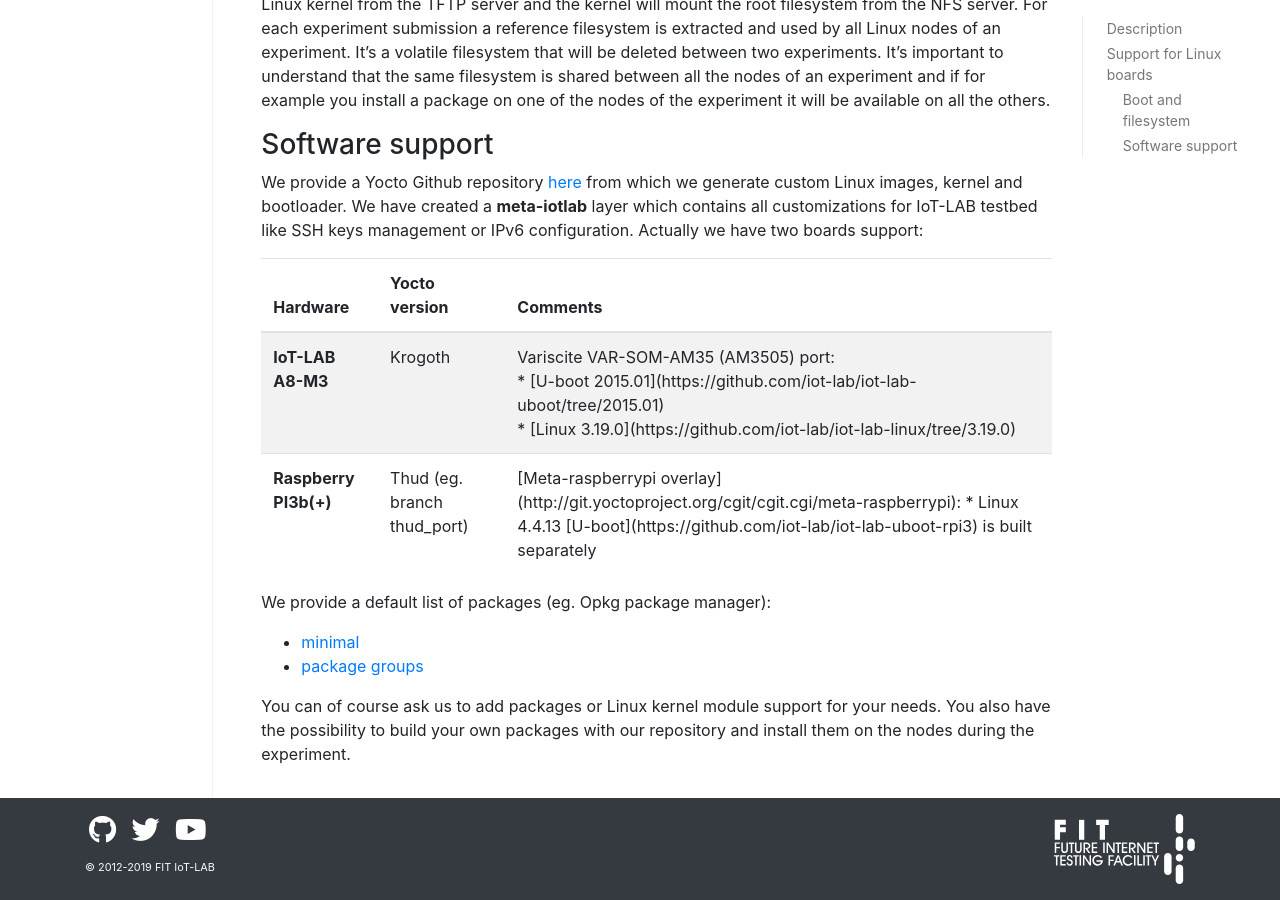
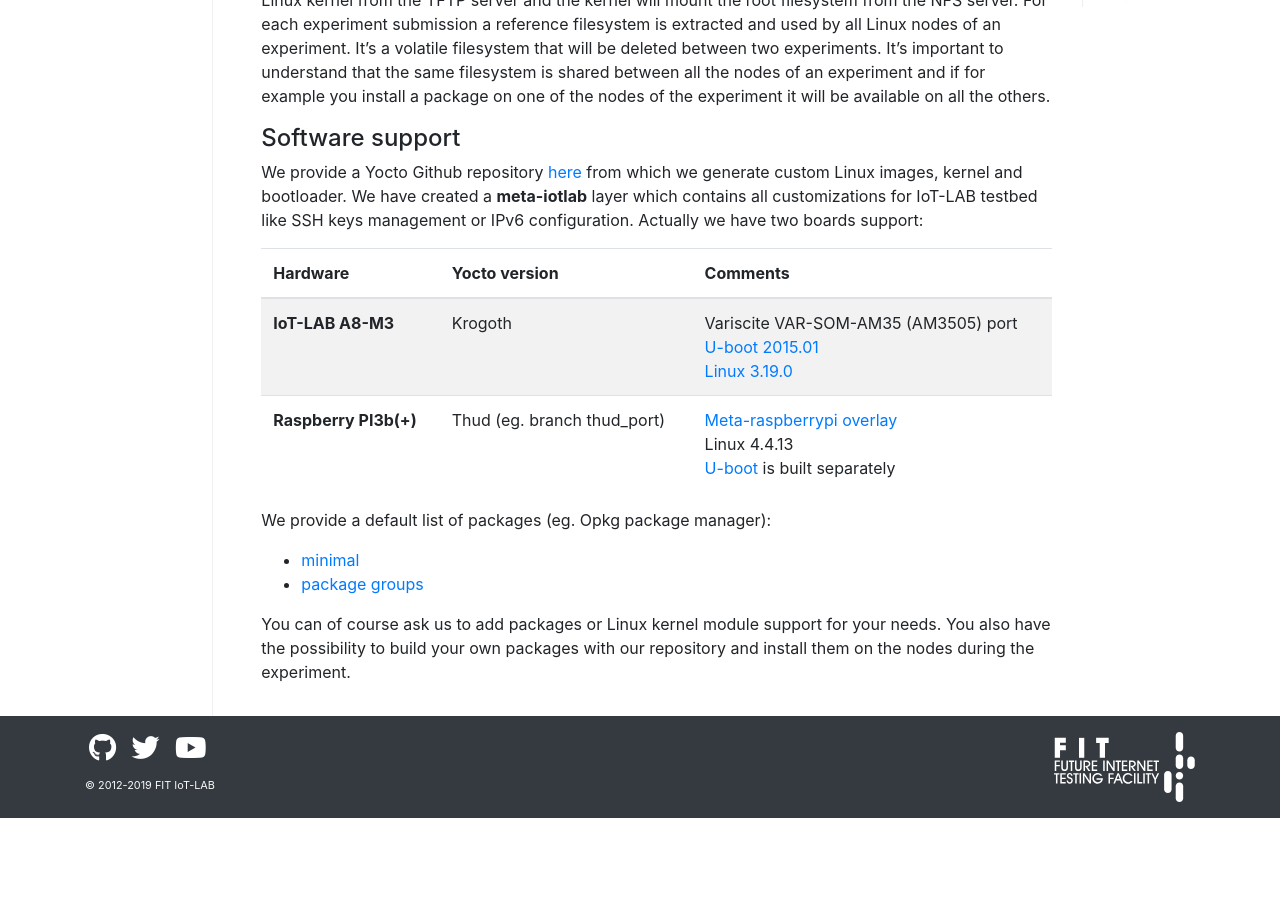
Before and after one commit to iot-lab/iot-lab.github.io, a Jekyll site: the page built from docs/os/yocto.md, in a window 1280 px wide and 900 px high, scrolled down 544 px. Built offline with Jekyll 4.4.1, drawn with Linux system fonts in a browser that asks for light colours; after the commit the page ends 1362 px from its top, so only the background shows below that.

Commit message:
docs/os: fix Yocto documentation

```diff
--- a/docs/os/yocto.md
+++ b/docs/os/yocto.md
@@ -10,12 +10,12 @@
 
 ## Support for Linux boards
 
-### Boot and filesystem
+#### Boot and filesystem
 
 The setup for Linux nodes is to used both TFTP and NFS server and U-Boot bootloader write on the NAND flash memory (eg. A8 hardware) or SD card (eg. RPI3 hardware). The bootloader will fetch the Linux kernel from the TFTP server and the kernel will mount the root filesystem from the NFS server. For each experiment submission a reference filesystem is extracted and used by all Linux nodes of an experiment. It's a volatile filesystem that will be deleted between two experiments. It's important to understand that the same filesystem is shared between all the nodes of an experiment and if for example you install a package on one of the nodes of the experiment it will be available on all the others.
 
 
-### Software support
+#### Software support
 
 We provide a Yocto Github repository [here](https://github.com/iot-lab/iot-lab-yocto) from which we generate custom Linux images, kernel and bootloader. We have created a **meta-iotlab** layer which contains all customizations for IoT-LAB testbed like SSH keys management or IPv6 configuration. Actually we have two boards support:
 
@@ -32,17 +32,17 @@
         <tr>
             <th>IoT-LAB A8-M3</th>
             <td>Krogoth</td>
-            <td>Variscite VAR-SOM-AM35 (AM3505) port: <br>
-                * [U-boot 2015.01](https://github.com/iot-lab/iot-lab-uboot/tree/2015.01)<br>
-                * [Linux 3.19.0](https://github.com/iot-lab/iot-lab-linux/tree/3.19.0)
+            <td>Variscite VAR-SOM-AM35 (AM3505) port<br>
+                <a href="https://github.com/iot-lab/iot-lab-uboot/tree/2015.01">U-boot 2015.01</a><br>
+                <a href="https://github.com/iot-lab/iot-lab-linux/tree/3.19.0">Linux 3.19.0</a>
             </td>
         </tr>
         <tr>
             <th>Raspberry PI3b(+)</th>
             <td>Thud (eg. branch thud_port)</td>
-            <td>[Meta-raspberrypi overlay](http://git.yoctoproject.org/cgit/cgit.cgi/meta-raspberrypi):
-                * Linux 4.4.13
-                [U-boot](https://github.com/iot-lab/iot-lab-uboot-rpi3) is built separately
+            <td> <a href="http://git.yoctoproject.org/cgit/cgit.cgi/meta-raspberrypi">Meta-raspberrypi overlay</a><br>
+                Linux 4.4.13<br>
+                <a href="https://github.com/iot-lab/iot-lab-uboot-rpi3">U-boot</a> is built separately
             </td>
         </tr>
     </tbody>
```
